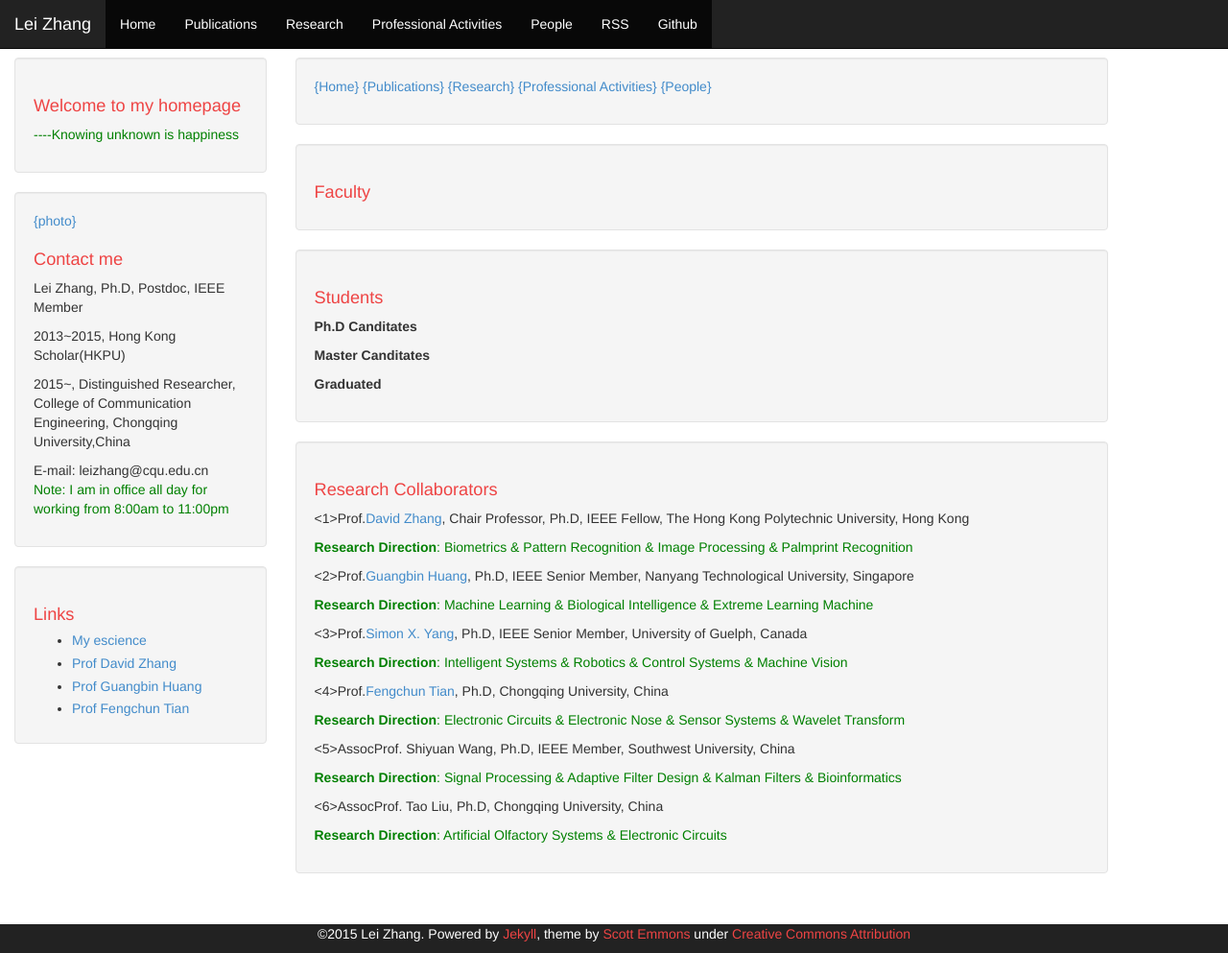
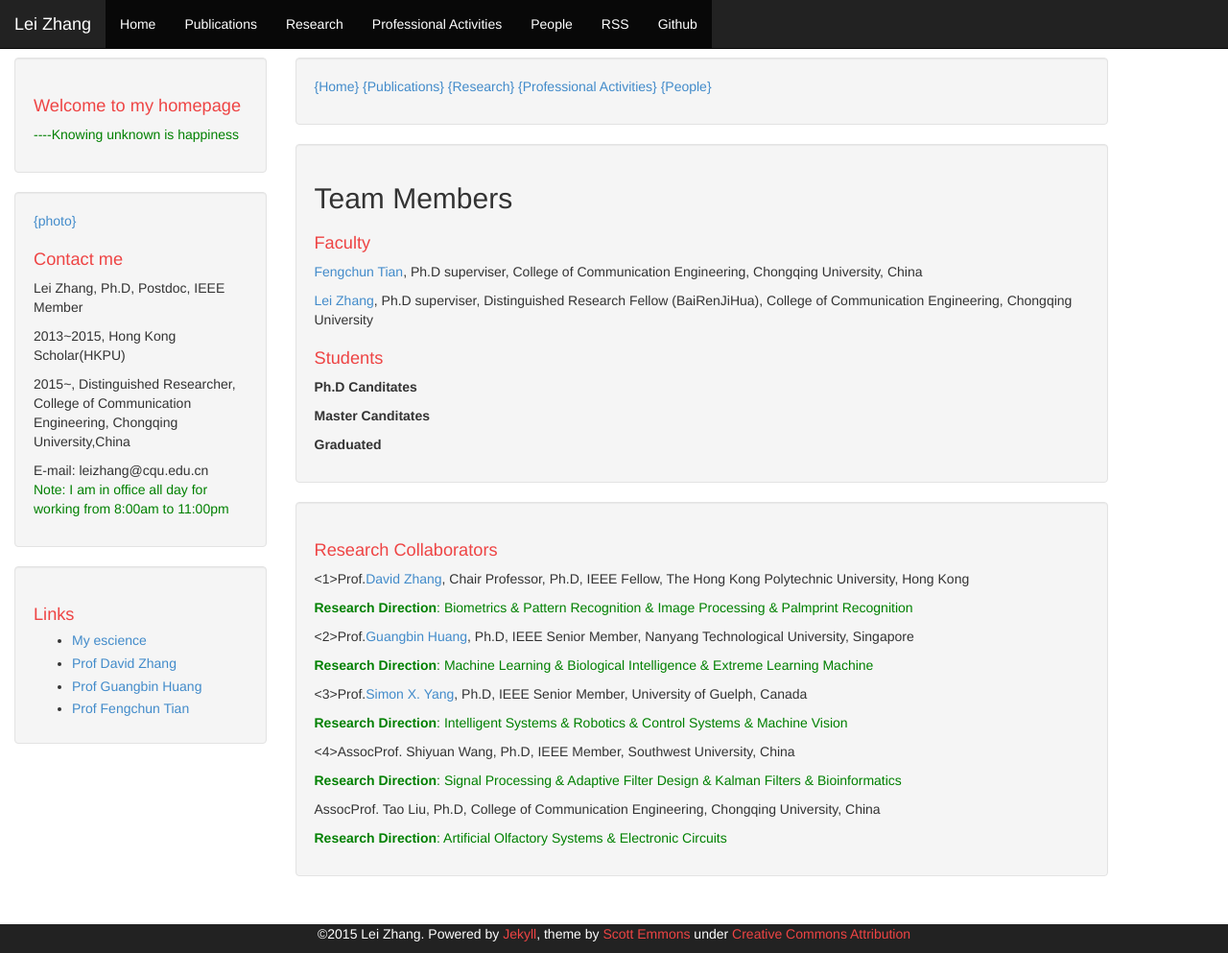
Before and after one commit to DrLeiZhang/website, a Jekyll site: the page built from people.html, in a window 1280 px wide and 993 px high. Shown: the whole window at 96% size. Built offline with Jekyll 4.4.1, drawn with Linux system fonts in a browser that asks for light colours; Markdown is read by kramdown in place of the engine named in the settings.

Commit message:
Update
Signed-off-by: leizhang@cqu.edu.cn <leizhang@cqu.edu.cn>

```diff
--- a/people.html
+++ b/people.html
@@ -7,10 +7,13 @@ layout: default
 </div>
 
 <div class="well">
+<h2>Team Members
 <h1>Faculty</h1>
-</div>
+<p><a href="http://www.ccee.cqu.edu.cn/index.aspx?lanmuid=75&sublanmuid=738&id=591">Fengchun Tian</a>, Ph.D superviser, College of Communication Engineering, Chongqing University, China</p>
 
-<div class="well">
+<p><a href="">Lei Zhang</a>, Ph.D superviser, Distinguished Research Fellow (BaiRenJiHua), College of Communication Engineering, Chongqing University
+
+
 <h1>Students</h1>
 <p><h0><B>Ph.D Canditates</B></h0></p>
 <p><h0><B>Master Canditates</B></h0></p>
@@ -30,12 +33,10 @@ layout: default
 <p><3>Prof.<a href="http://www.uoguelph.ca/~syang/">Simon X. Yang</a>, Ph.D, IEEE Senior Member, University of Guelph, Canada</p>
 <p style="color:green;"><B>Research Direction</B>: Intelligent Systems & Robotics & Control Systems & Machine Vision</p>
 
-<p><4>Prof.<a href="http://www.ccee.cqu.edu.cn/index.aspx?lanmuid=75&sublanmuid=738&id=591">Fengchun Tian</a>, Ph.D, Chongqing University, China</p>
-<p style="color:green;"><B>Research Direction</B>: Electronic Circuits & Electronic Nose & Sensor Systems & Wavelet Transform</p>
-
-<p><5>AssocProf. Shiyuan Wang, Ph.D, IEEE Member, Southwest University, China</p>
+<p><4>AssocProf. Shiyuan Wang, Ph.D, IEEE Member, Southwest University, China</p>
 <p style="color:green;"><B>Research Direction</B>: Signal Processing & Adaptive Filter Design & Kalman Filters & Bioinformatics</p>
 
-<p><6>AssocProf. Tao Liu, Ph.D, Chongqing University, China</p>
+<p>AssocProf. Tao Liu, Ph.D, College of Communication Engineering, Chongqing University, China</p>
 <p style="color:green;"><B>Research Direction</B>: Artificial Olfactory Systems & Electronic Circuits</p>
+
 </div>
```
